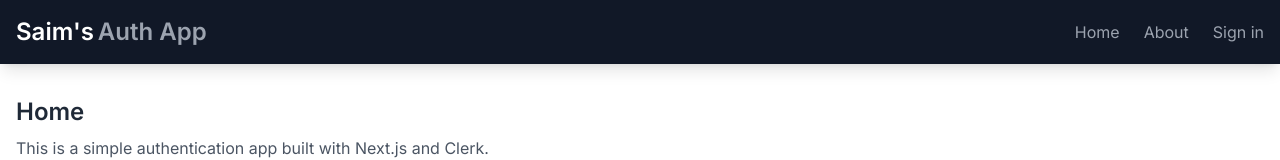
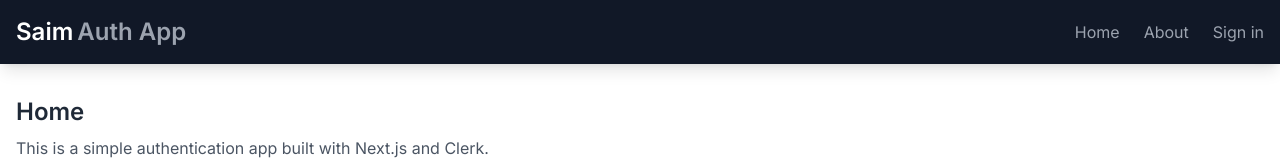
Before and after one commit to saim-x/next-js-auth-app-clerk, a Next.js app: page / in a window 1280 px wide. Shown: the top 160 px of the page. Built offline with nearby package versions, Linux system fonts and the light colour scheme; no server answers.

Commit message:
minor but big change

```diff
--- a/src/components/Header.jsx
+++ b/src/components/Header.jsx
@@ -10,7 +10,7 @@ export default function Header() {
         {/* logo */}
         <Link href='/' className='text-2xl font-semibold text-white group cursor-pointer'>
           <span className='text-white group-hover:text-gray-300 transition-colors duration-200'>
-            Saim's
+            Saim
           </span>
           <span className='text-gray-400 group-hover:text-white transition-colors duration-200 ml-1'>
             Auth App
```
